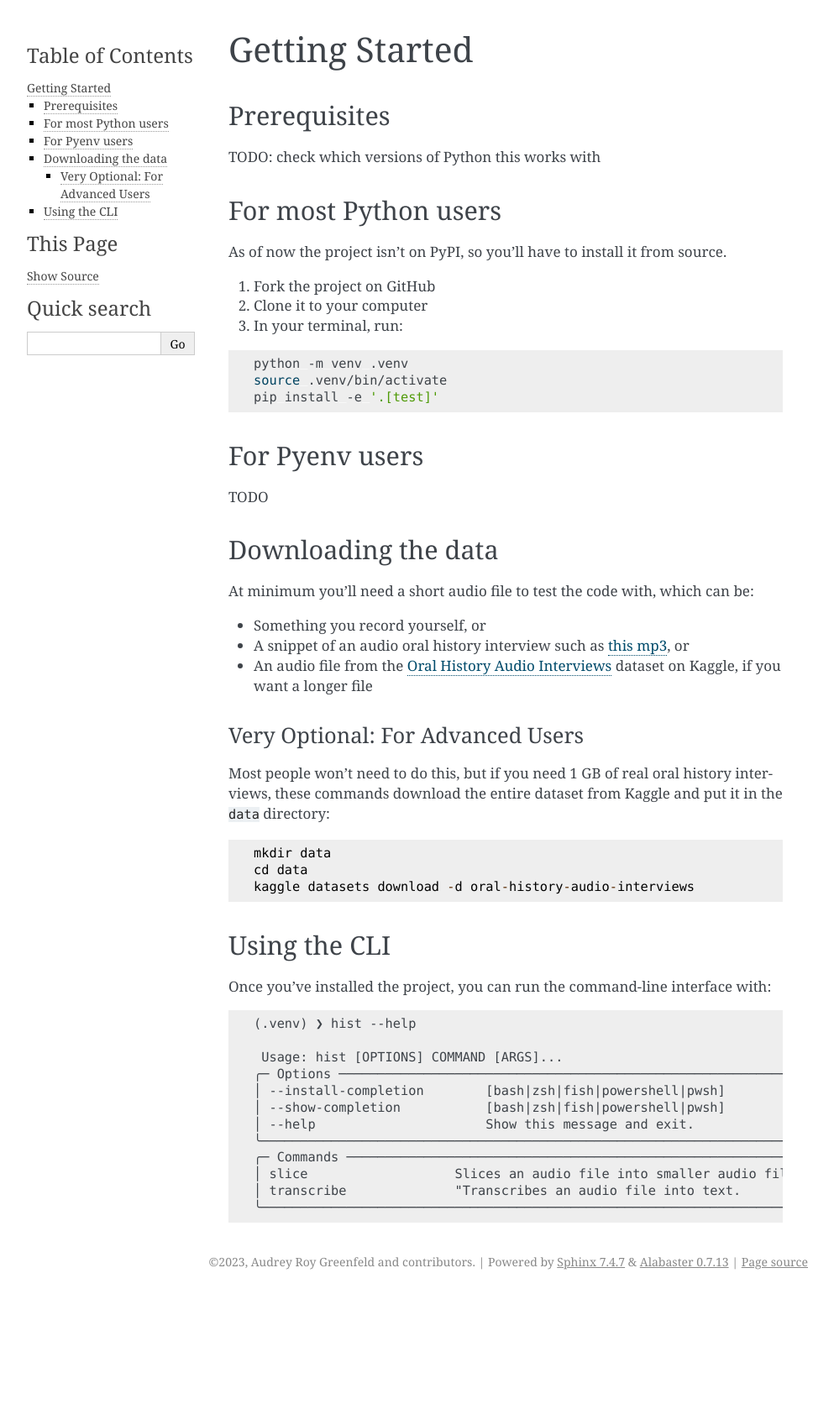
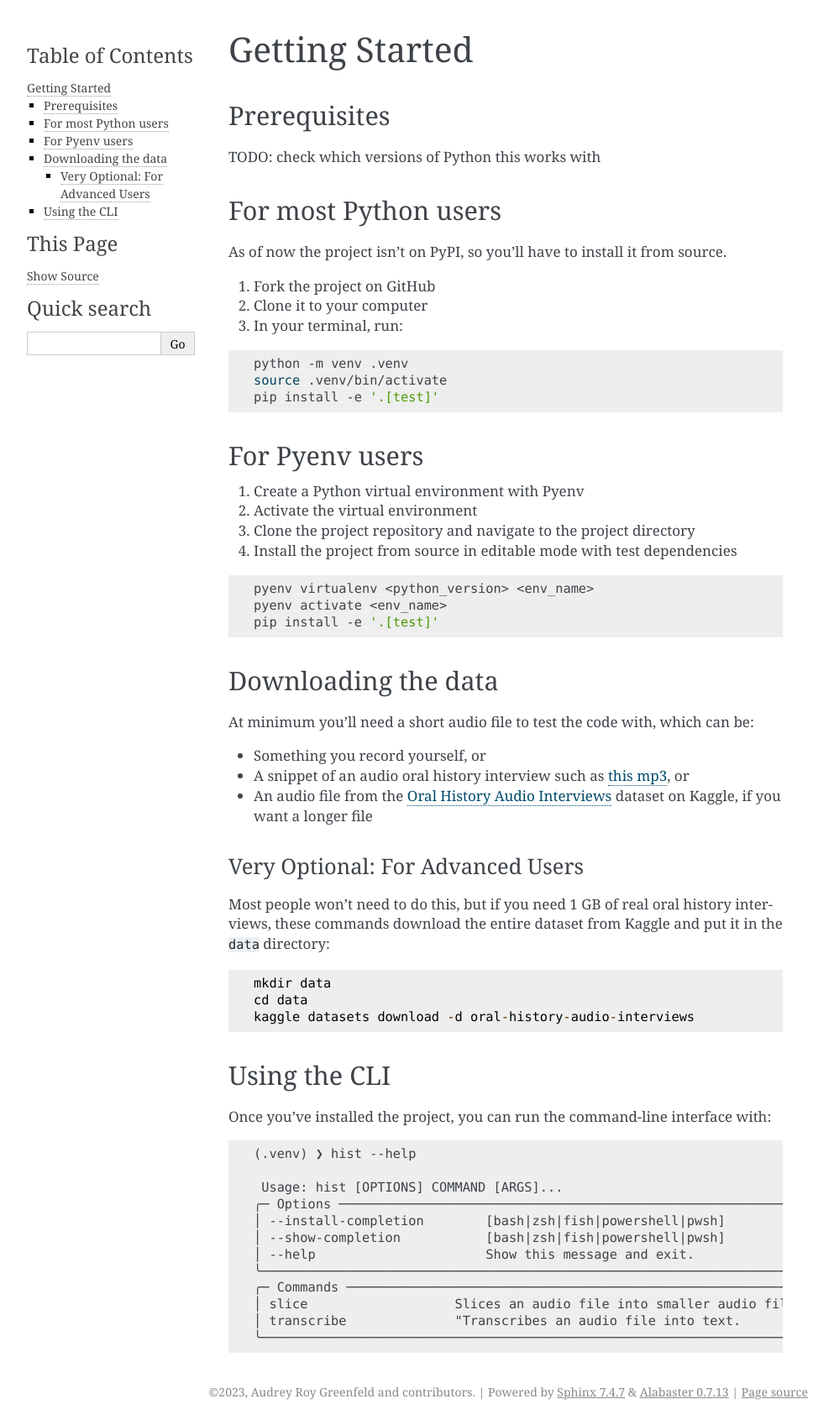
Before and after one commit to crisishistory/HistoryAIToolkit, a Sphinx documentation site: the page built from docs/getting_started.md, in a window 1280 px wide. Shown: the whole page at 84% size, without its empty margins (148-1141 px from the left). Built offline with Sphinx 7.4.7, drawn with Linux system fonts in a browser that asks for light colours; before the commit the page ends 1542 px from its top, so only the background shows below that.

Commit message:
Updated getting_started.md
solves: #46

Added detailed information for Pyenv users to install the project.

````diff
--- a/docs/getting_started.md
+++ b/docs/getting_started.md
@@ -20,7 +20,16 @@ pip install -e '.[test]'
 
 ## For Pyenv users
 
-TODO
+1. Create a Python virtual environment with Pyenv
+2. Activate the virtual environment
+3. Clone the project repository and navigate to the project directory
+4. Install the project from source in editable mode with test dependencies
+
+```bash
+pyenv virtualenv <python_version> <env_name>
+pyenv activate <env_name>
+pip install -e '.[test]'
+```
 
 ## Downloading the data
 
````
